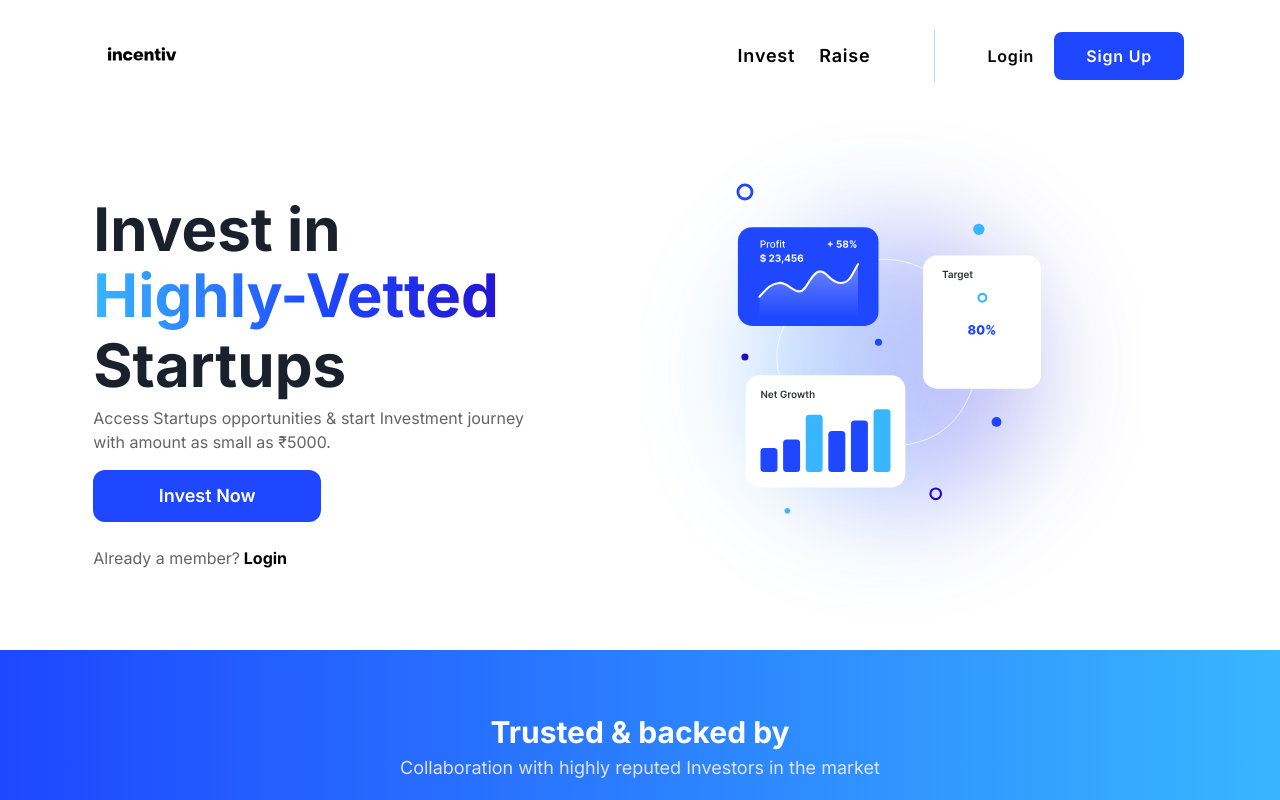
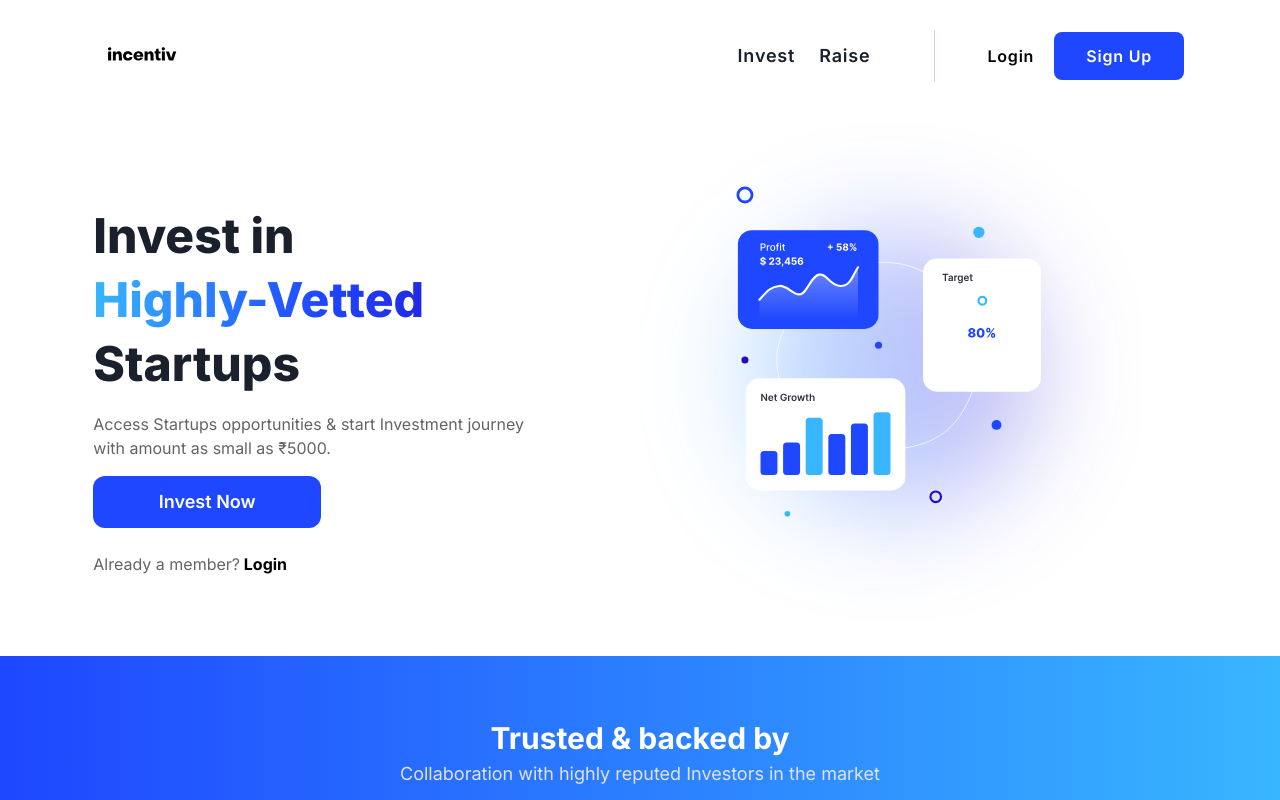
Before and after one commit to omBhatnagar/sateeq-clone, a React (Create React App) app: page / in a window 1280 px wide. Shown: the top 800 px of the page. Built offline with nearby package versions, Linux system fonts and the light colour scheme.

Commit message:
Added Raise page.

```diff
--- a/src/App.js
+++ b/src/App.js
@@ -3,6 +3,7 @@ import { BrowserRouter as Router, Routes, Route } from "react-router-dom";
 import HomePage from "./pages/HomePage";
 import Invest from "./pages/Invest";
 import { ChakraProvider } from "@chakra-ui/react";
+import Raise from "./pages/Raise";
 
 function App() {
 	return (
@@ -11,6 +12,7 @@ function App() {
 				<Routes>
 					<Route path='/' element={<HomePage />}></Route>
 					<Route path='/invest' element={<Invest />}></Route>
+					<Route path='/raise' element={<Raise />}></Route>
 				</Routes>
 			</Router>
 		</ChakraProvider>
--- /dev/null
+++ b/src/components/FeatureCard.js
@@ -0,0 +1,21 @@
+const FeatureCard = ({ img, heading, desc, isReverse }) => {
+	return (
+		<div
+			className={`flex flex-col text-center ${
+				isReverse
+					? "md:flex-row-reverse md:text-right"
+					: "md:flex-row md:text-left"
+			} justify-center md:justify-between items-center w-11/12 md:px-10 mx-auto my-6 `}
+		>
+			<div className='md:w-7/12'>
+				<h1 className='text-3xl font-extrabold mb-6'>{heading}</h1>
+				<p className='text-lg text-[#646464]'>{desc}</p>
+			</div>
+			<div className='w-2/3 md:w-1/3'>
+				<img src={img} alt='' />
+			</div>
+		</div>
+	);
+};
+
+export default FeatureCard;
--- a/src/components/HomeHero.js
+++ b/src/components/HomeHero.js
@@ -14,19 +14,27 @@ const HomeHero = ({
 	return (
 		<div className='mt-6 md:mt-10 flex flex-col items-center md:flex-row md:px-10 w-11/12 mx-auto'>
 			<div className='xl:w-5/12 pt-5 lg:pb-20'>
-				<div className='text-center text-5xl md:text-6xl md:text-left lg:mt-12 xl:mt-24'>
-					<span className='block font-bold mb-3 md:mb-4 leading-hero'>
+				<div className='text-center text-4xl md:text-5xl md:text-left lg:mt-12 xl:mt-24'>
+					<span className='block font-extrabold leading-hero lg:leading-[64px]'>
 						{line1}
 					</span>
-					<span className='block font-bold pb-4 md:pb-5 leading-hero whitespace-nowrap text-transparent bg-clip-text bg-gradient-to-r from-grad-lb via-grad-b to-grad-db'>
+					<span className='block font-extrabold leading-hero whitespace-nowrap text-transparent bg-clip-text bg-gradient-to-r from-grad-lb via-grad-b to-grad-db lg:leading-[64px]'>
 						{line2}
 					</span>
-					<span className='block font-bold mb-4 leading-hero'>{line3}</span>
+					<span className='block font-extrabold mb-4 leading-hero lg:leading-[64px]'>
+						{line3}
+					</span>
 				</div>
-				<p className='text-hero-p text-center md:text-left mt-2'>{desc}</p>
+				<p
+					className={`text-hero-p text-center md:text-left mt-2 ${
+						isLogin ? "" : "leading-8"
+					}`}
+				>
+					{desc}
+				</p>
 				<NavLink to={`/${url}`}>
 					<div
-						className={`mt-4 w-3/4 md:w-1/2 font-semibold text-lg mx-auto md:mx-0 ${btnColor} rounded-xl px-4 py-5 md:px-8 md:py-3 text-white text-center`}
+						className={`mt-4 w-3/4 md:w-1/2 font-semibold text-lg mx-auto md:mx-0 ${btnColor} rounded-xl p-4 md:px-8 md:py-3 text-white text-center mb-4`}
 					>
 						{btnDesc}
 					</div>
@@ -41,7 +49,7 @@ const HomeHero = ({
 				)}
 			</div>
 			<div className='xl:w-1/2 mx-auto'>
-				<img src={img} alt='' className='w-11/12 ml-auto' />
+				<img src={img} alt='' className='xl:w-11/12 ml-auto' />
 			</div>
 		</div>
 	);
--- a/src/components/shared/Navbar.js
+++ b/src/components/shared/Navbar.js
@@ -3,16 +3,6 @@ import { NavLink } from "react-router-dom";
 import cx from "classnames";
 
 const NavbarAlt = ({ theme, accent, open, isOpen, logo2 }) => {
-	const linkStyle = ({ isActive }) => ({
-		color: isActive
-			? accent
-				? accent
-				: "#C7C7C7"
-			: theme === "dark"
-			? "#8b8989"
-			: "#000",
-	});
-
 	const MenuClasses = cx({
 		"text-black": theme === "light",
 	});
@@ -76,14 +66,7 @@ const NavbarAlt = ({ theme, accent, open, isOpen, logo2 }) => {
 				)}
 			>
 				<div
-					className={cx(
-						"flex justify-between items-center w-full md:hidden",
-						// {
-						//   "border-bb-primary": accent === "text-bb-primary",
-						//   "border-ws-card-green": accent === "text-ws-card-green",
-						//   "border-yilp-primary": accent === "text-yilp-primary",
-						// }
-					)}
+					className={cx("flex justify-between items-center w-full md:hidden")}
 				>
 					{/* LOGO */}
 					<div className='flex item-center'>
@@ -122,16 +105,7 @@ const NavbarAlt = ({ theme, accent, open, isOpen, logo2 }) => {
 						<li className='flex justify-center md:order-1'>
 							<NavLink
 								to='/invest'
-								style={linkStyle}
-								className={({ isActive }) =>
-									cx(
-										{
-											"text-neutral-700 font-semibold":
-												isActive && theme === "dark",
-										},
-										"p-3 md:px-0 md:pr-2 text-lg md:text-head-top cursor-pointer font-semibold whitespace-nowrap",
-									)
-								}
+								className='p-3 md:px-0 md:pr-2 text-lg md:text-head-top cursor-pointer font-semibold whitespace-nowrap'
 							>
 								Invest
 							</NavLink>
@@ -139,16 +113,7 @@ const NavbarAlt = ({ theme, accent, open, isOpen, logo2 }) => {
 						<li className='flex justify-center md:order-1'>
 							<NavLink
 								to='/raise'
-								style={linkStyle}
-								className={({ isActive }) =>
-									cx(
-										{
-											"text-neutral-700 font-semibold":
-												isActive && theme === "dark",
-										},
-										"p-3 md:pl-3 md:pr-16 md:border-r border-slate-300 text-lg cursor-pointer font-semibold whitespace-nowrap",
-									)
-								}
+								className='p-3 md:pl-3 md:pr-16 md:border-r border-slate-300 text-lg cursor-pointer font-semibold whitespace-nowrap'
 							>
 								Raise
 							</NavLink>
@@ -156,7 +121,6 @@ const NavbarAlt = ({ theme, accent, open, isOpen, logo2 }) => {
 						<li className='mt-3 md:mt-0 md:order-3'>
 							<NavLink
 								to='/signup'
-								style={linkStyle}
 								className='text-lg md:text-base cursor-pointer font-semibold whitespace-nowrap'
 							>
 								<div className='w-full mx-auto bg-nav-blue rounded-lg px-4 py-4 md:px-8 md:py-3 text-white text-center'>
@@ -165,7 +129,7 @@ const NavbarAlt = ({ theme, accent, open, isOpen, logo2 }) => {
 							</NavLink>
 						</li>
 						<li className='mt-3 md:mt-0 md:order-2 md:pl-8'>
-							<NavLink to='/login' style={linkStyle}>
+							<NavLink to='/login'>
 								<div className='font-semibold text-lg md:text-base w-full mx-auto border border-nav-blue rounded-lg px-4 py-4 md:border-none text-nav-blue md:text-black text-center'>
 									Login
 								</div>
--- /dev/null
+++ b/src/pages/Raise.js
@@ -0,0 +1,65 @@
+import FeatureCard from "../components/FeatureCard";
+import HomeHero from "../components/HomeHero";
+import raiseImg from "../images/raise_image.svg";
+
+const { default: Layout } = require("../components/shared/Layout");
+
+const Raise = () => {
+	const featureData = [
+		{
+			img: "https://sateeq-test1.s3.ap-south-1.amazonaws.com/raise_image_2.svg",
+			heading: 'New "growth money"',
+			desc: "We take charge of raising a part of your current round, with a ticket size of ~ ₹20L - ₹50L, while providing a firm foundation for you to build a brand through our various services.",
+			isReverse: true,
+		},
+		{
+			img: "https://sateeq-test1.s3.ap-south-1.amazonaws.com/raise_image_3.svg",
+			heading: "VC Friendly",
+			desc: "Our campaigns are VC-approved. It won’t impact your current or future rounds. You can raise capital on Sateeq before, during, or after your venture round. A Sateeq round is an important complement to traditional VC, not its replacement. You can even use our Sateeq Pro network to raise funds directly from Marquee Investors and VCs.",
+			isReverse: false,
+		},
+		{
+			img: "https://sateeq-test1.s3.ap-south-1.amazonaws.com/raise_image_4.svg",
+			heading: "15 Day Process",
+			desc: "Our selection and due diligence process is quick. It takes a maximum of 2 working weeks for your startup campaign to be listed from the date of application.",
+			isReverse: true,
+		},
+		{
+			img: "https://sateeq-test1.s3.ap-south-1.amazonaws.com/raise_image_5.svg",
+			heading: "Simple Cap Table",
+			desc: "All investors represent a single line on your cap table and act as a single investor without voting rights. Our tools make it easy to manage the group as if you’re dealing with one person.",
+			isReverse: false,
+		},
+		{
+			img: "https://sateeq-test1.s3.ap-south-1.amazonaws.com/raise_image_6.svg",
+			heading: "Anyalytics Made Easy",
+			desc: "Sateeq analytics section helps you track every KPI you might need. It doesn’t end there, your monthly investor updates can be sent from the same dashboard! No need of a Company Secretary for you anymore, Sateeq manages that for you",
+			isReverse: true,
+		},
+	];
+	return (
+		<Layout>
+			<HomeHero
+				line1='Raise'
+				line2='Founder-Friendly'
+				line3='Capital'
+				desc='Raise funds while increasing product sales, growing your brand, and engaging your community.'
+				btnColor='bg-black'
+				btnDesc='Raise'
+				isLogin={false}
+				img={raiseImg}
+				url='startupsignup'
+			/>
+			{featureData?.map((feature) => (
+				<FeatureCard
+					img={feature.img}
+					heading={feature.heading}
+					desc={feature.desc}
+					isReverse={feature.isReverse}
+				/>
+			))}
+		</Layout>
+	);
+};
+
+export default Raise;
```
Also changed, not shown: src/images/raise_image.svg (added).
